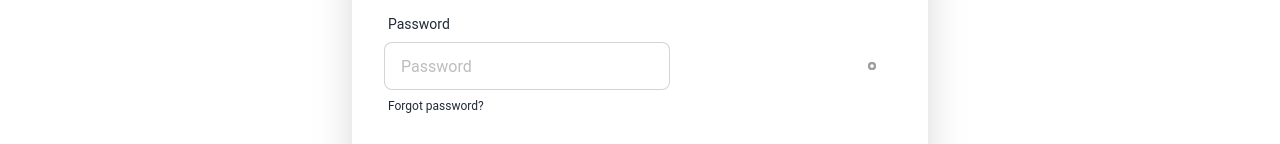
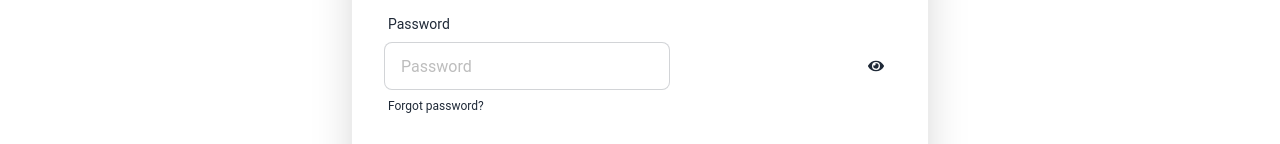
Before and after one commit to NLucky320/Dream-Dwellings, a React (Vite) app: page /register in a window 1280 px wide. Both pictures are taken after a click on the button 878 px from the left and 498 px from the top of the page. Shown: the part 432-576 px from the top of the page. Built offline with nearby package versions, Linux system fonts and the light colour scheme; no server answers.

Commit message:
9th commit

```diff
--- a/package.json
+++ b/package.json
@@ -21,7 +21,7 @@
     "react-helmet-async": "^2.0.4",
     "react-hook-form": "^7.51.3",
     "react-hot-toast": "^2.4.1",
-    "react-icons": "^5.0.1",
+    "react-icons": "^5.1.0",
     "react-router-dom": "^6.22.3",
     "react-toastify": "^10.0.5",
     "sort-by": "^1.2.0",
--- a/src/Pages/Register.jsx
+++ b/src/Pages/Register.jsx
@@ -4,7 +4,8 @@ import { useForm } from 'react-hook-form';
 import useAuth from '../Hooks/useAuth';
 import toast, { Toaster } from 'react-hot-toast';
 import { Helmet } from 'react-helmet-async';
-
+import { FaEye } from "react-icons/fa";
+import { IoMdEyeOff } from "react-icons/io";
 const Register = () => {
     const { createUser, updateUserProfile } = useAuth();
     const navigate = useNavigate();
@@ -106,41 +107,9 @@ const Register = () => {
                             onClick={() => setShowPassword(!showPassword)}
                         >
                             {showPassword ? (
-                                <svg
-                                    xmlns="http://www.w3.org/2000/svg"
-                                    className="h-6 w-6 text-gray-500 hover:text-gray-700 cursor-pointer"
-                                    fill="none"
-                                    viewBox="0 0 24 24"
-                                    stroke="currentColor"
-                                >
-                                    <path
-                                        strokeLinecap="round"
-                                        strokeLinejoin="round"
-                                        strokeWidth={2}
-                                        d="M15 12a3 3 0 11-6 0 3 3 0 016 0z"
-                                    />
-                                    <path
-                                        strokeLinecap="round"
-                                        strokeLinejoin="round"
-                                        strokeWidth={2}
-                                        d="M15 12a3 3 0 11-6 0 3 3 0 016 0z"
-                                    />
-                                </svg>
+                               <FaEye />
                             ) : (
-                                <svg
-                                    xmlns="http://www.w3.org/2000/svg"
-                                    className="h-6 w-6 text-gray-500 hover:text-gray-700 cursor-pointer"
-                                    fill="none"
-                                    viewBox="0 0 24 24"
-                                    stroke="currentColor"
-                                >
-                                    <path
-                                        strokeLinecap="round"
-                                        strokeLinejoin="round"
-                                        strokeWidth={2}
-                                        d="M19 9l-7 7-7-7"
-                                    />
-                                </svg>
+                               <IoMdEyeOff />
                             )}
                         </button>
                     </div>
```
Also changed, not shown: 1 other file (tests, documents, lock files or other folders).
